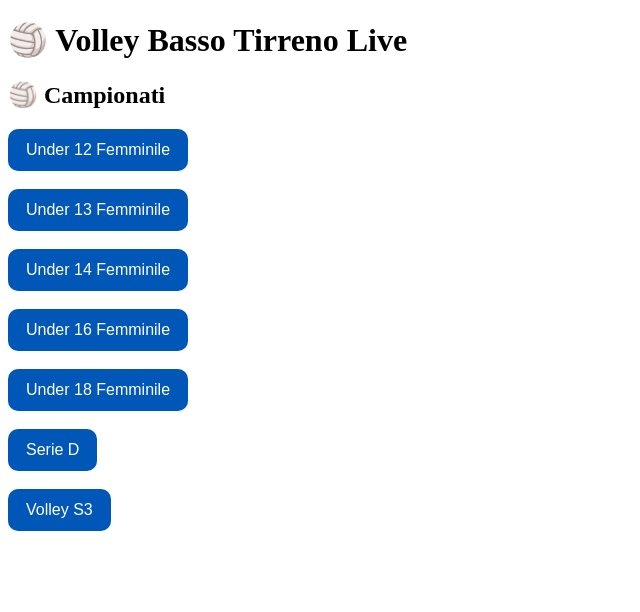
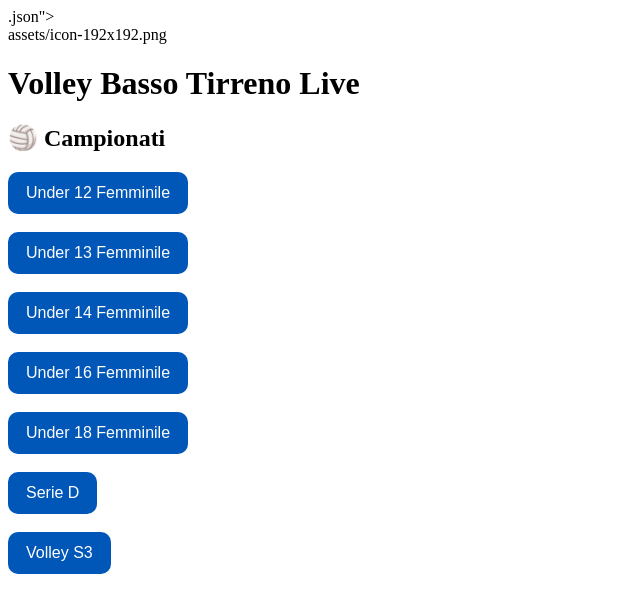
Before and after one commit to lucianocozzolino-collab/volley-basso-tirreno-live, a plain HTML site: page index.html in a window 1280 px wide. Shown: the whole page, without its empty margins (0-640 px from the left). Drawn offline with Linux system fonts and the light colour scheme.

Commit message:
Update index.html

```diff
--- a/index.html
+++ b/index.html
@@ -1,22 +1,32 @@
 <!DOCTYPE html>
 <html lang="it">
+
 <head>
     <meta charset="UTF-8">
     <meta name="viewport" content="width=device-width, initial-scale=1.0">
+
     <title>Volley Basso Tirreno Live</title>
 
     <link rel="stylesheet" href="styles.css">
+    .json">
+
+    <meta name="theme-color" content="#0057B8">
 </head>
 
 <body>
 
-    <h1>🏐 Volley Basso Tirreno Live</h1>
+    <header>
+        assets/icon-192x192.png
 
-    <div id="app">
-        Caricamento...
-    </div>
+        <h1>Volley Basso Tirreno Live</h1>
+    </header>
+
+    <div id="lastUpdate"></div>
+
+    <div id="app"></div>
 
     <script src="app.js"></script>
 
 </body>
+
 </html>
```
